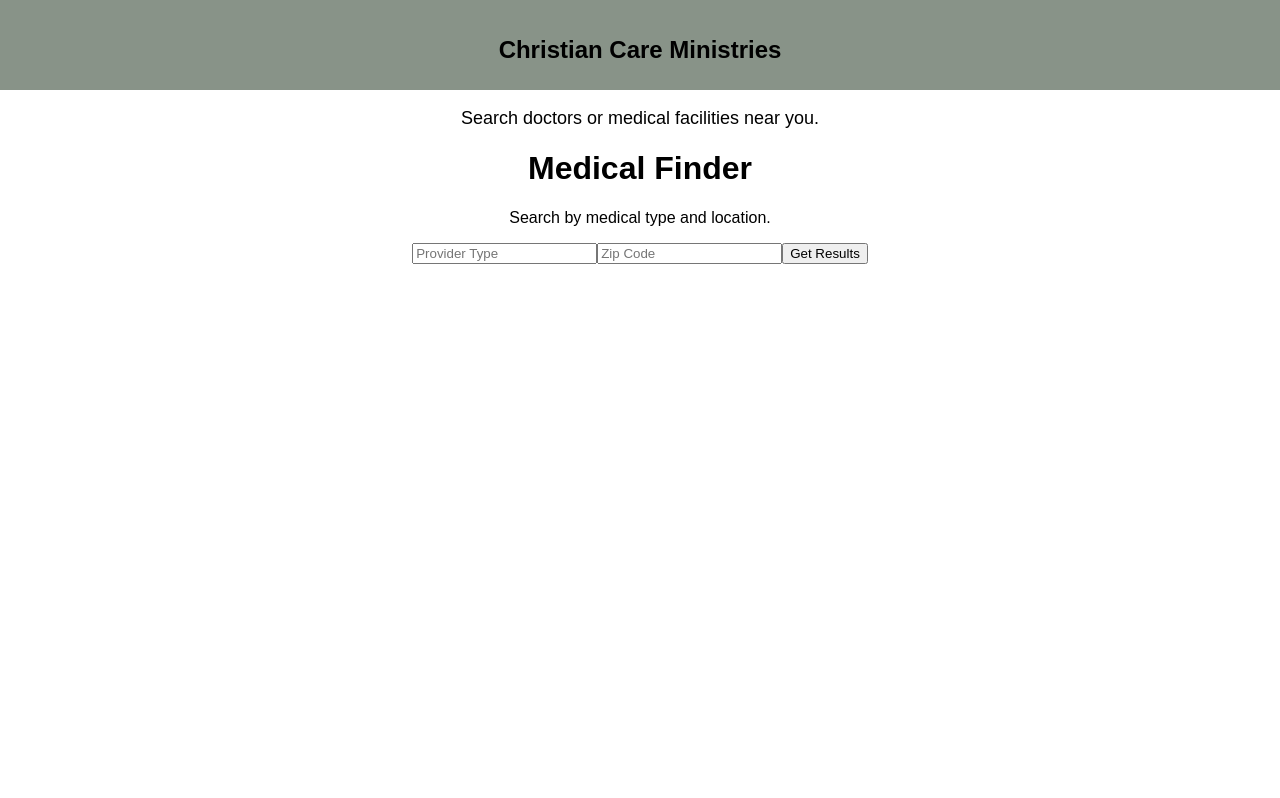
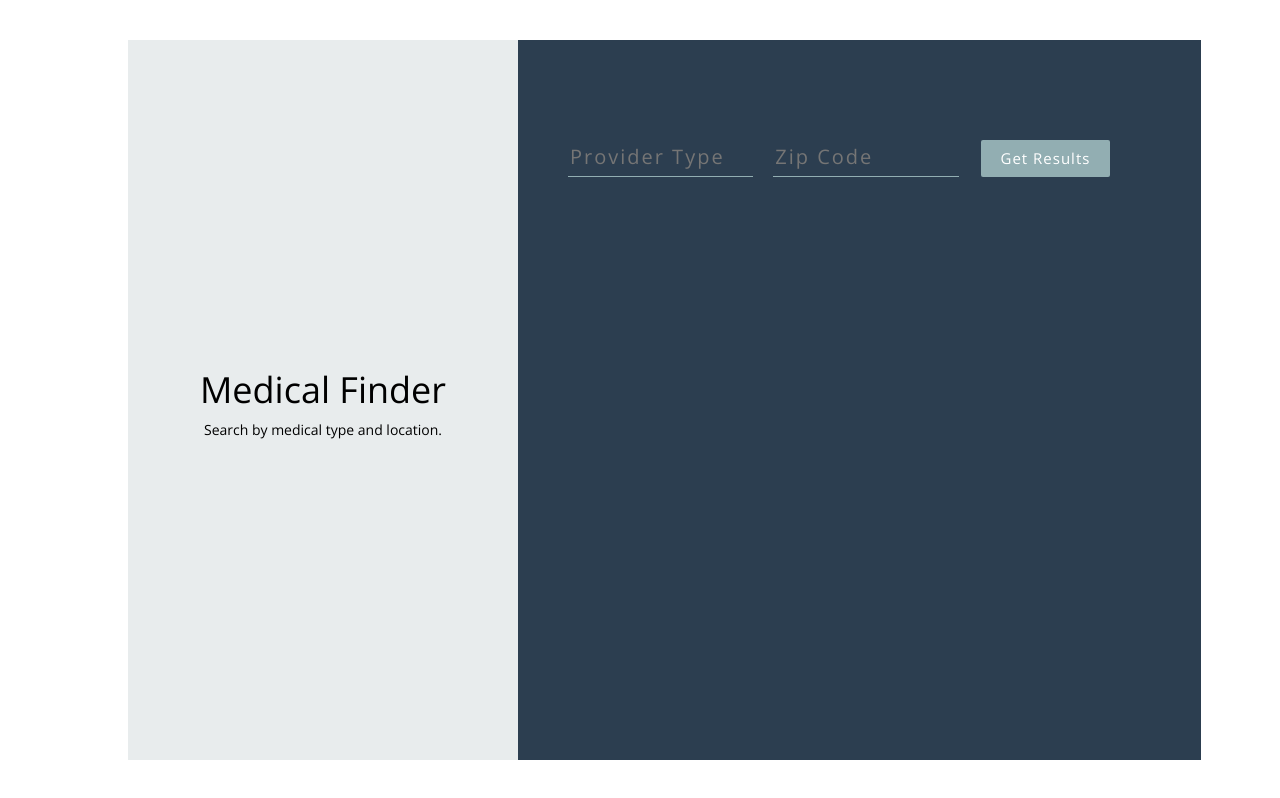
Before and after one commit to MegOlson/ccm-challenge, a React (Create React App) app: page / in a window 1280 px wide. Built offline with nearby package versions, Linux system fonts and the light colour scheme.

Commit message:
Add styling.

```diff
--- a/package.json
+++ b/package.json
@@ -3,6 +3,7 @@
   "version": "0.1.0",
   "private": true,
   "dependencies": {
+    "bootstrap": "^3.3.7",
     "isomorphic-fetch": "^2.2.1",
     "react": "^16.2.0",
     "react-dom": "^16.2.0",
--- a/src/App.css
+++ b/src/App.css
@@ -1,18 +1,92 @@
-.App {
-  text-align: center;
-  color: black;
+@import url('https://fonts.googleapis.com/css?family=Open+Sans:300,400');
+
+body {
+  font-family: "Open Sans", serif;
 }
 
-.App-header {
-  background-color: #889388;
-  height: 50px;
-  padding: 20px;
+.wrapper {
+  height: 100vh;
+  display: flex;
+  justify-content: center;
+  align-items: center;
 }
 
-.App-title {
-  font-size: 1.5em;
+.content {
+  height: 90vh;
+  background: #fff;
+  width: 80%;
+  margin: 0 auto;
 }
 
-.App-intro {
-  font-size: large;
+.title-container {
+  height: 90vh;
+  display: flex;
+  align-items: center;
+  justify-content: center;
+  text-align: center;
+  color: #000;
+  background-color: #e8eced;
 }
+
+.form-container {
+  background-color: #2c3e50;
+  height: 90vh;
+  padding-top: 100px;
+  padding-left: 50px;
+  color: white;
+}
+
+input[type='text'], input[type='number'] {
+  background-color: #2c3e50;
+  border: 0;
+  border-bottom: solid 1px #92aeb2;
+  width: 30%;
+  padding-bottom: 4px;
+  font-weight: lighter;
+  letter-spacing: 2px;
+  margin-bottom: 30px;
+  margin-right: 20px;
+  font-size: 20px;
+  outline: none;
+}
+
+button {
+  border: 0;
+  padding: 8px 20px;
+  margin: 0 2px;
+  border-radius: 2px;
+  font-weight: lighter;
+  letter-spacing: 1px;
+  font-size: 15px;
+  cursor: pointer;
+  background-color: #92aeb2;
+  color: #fff;
+  font-weight: 100;
+}
+
+.provider-key {
+  color: grey;
+  border-bottom: solid 2px cream;
+  padding: 20px 0 20px 0;
+  font-weight: 400;
+}
+
+.error-message {
+  color: white;
+}
+
+.provider-info {
+  width: 60%;
+  font-size: 20px;
+  font-weight: 200;
+  letter-spacing: 2px;
+}
+
+.provider-heading {
+  color: #92aeb2;
+  font-weight: 200;
+}
+
+button:active {
+  outline: none;
+}
--- a/src/App.js
+++ b/src/App.js
@@ -44,13 +44,14 @@
   render() {
     return (
       <div className="App">
-        <header className="App-header">
-          <h1 className="App-title">Christian Care Ministries</h1>
-        </header>
-        <p className="App-intro">
-          Search doctors or medical facilities near you.
-        </p>
+        <div className="wrapper">
+          <div className="content">
+            <div className="container">
+              <div className="row">
+                <div className="col-md-4 title-container">
                   <Title/>
+                </div>
+                <div className="col-md-7 form-container">
                   <Form getProviders={this.getProviders}/>
                   <Provider
                     city={this.state.city}
@@ -59,6 +60,11 @@
                     error={this.state.error}
                   />
                 </div>
+              </div>
+            </div>
+          </div>
+        </div>
+      </div>
     );
   }
 }
--- a/src/components/Provider.js
+++ b/src/components/Provider.js
@@ -1,10 +1,22 @@
 import React, { Component } from 'react';
 
 const Provider = props => (
-  <div>
-    { props.city && props.state && <p>Location: {props.city}, {props.state}</p> }
-    { props.first && <p>First Name: {props.first}</p> }
-    { props.error && <p>{ props.error }</p> }
+  <div className="provider-info">
+    {props.city && props.state &&
+      <p className="provider-key"> Location:
+        <span className="provider-heading"> {props.city}, {props.state}</span>
+      </p>}
+
+    {props.first &&
+      <p className="provider-key">First Name:
+        <span className="provider-heading"> {props.first}</span>
+      </p>}
+
+    {props.error &&
+      <p className="error-message">
+        { props.error }
+      </p>}
+
   </div>
 )
 
--- a/src/index.js
+++ b/src/index.js
@@ -1,5 +1,6 @@
 import React from 'react';
 import ReactDOM from 'react-dom';
+import 'bootstrap/dist/css/bootstrap.min.css';
 import './index.css';
 import App from './App';
 import registerServiceWorker from './registerServiceWorker';
```
Also changed, not shown: 1 other file (tests, documents, lock files or other folders). Lines whose indentation alone changed are shown as unchanged.
